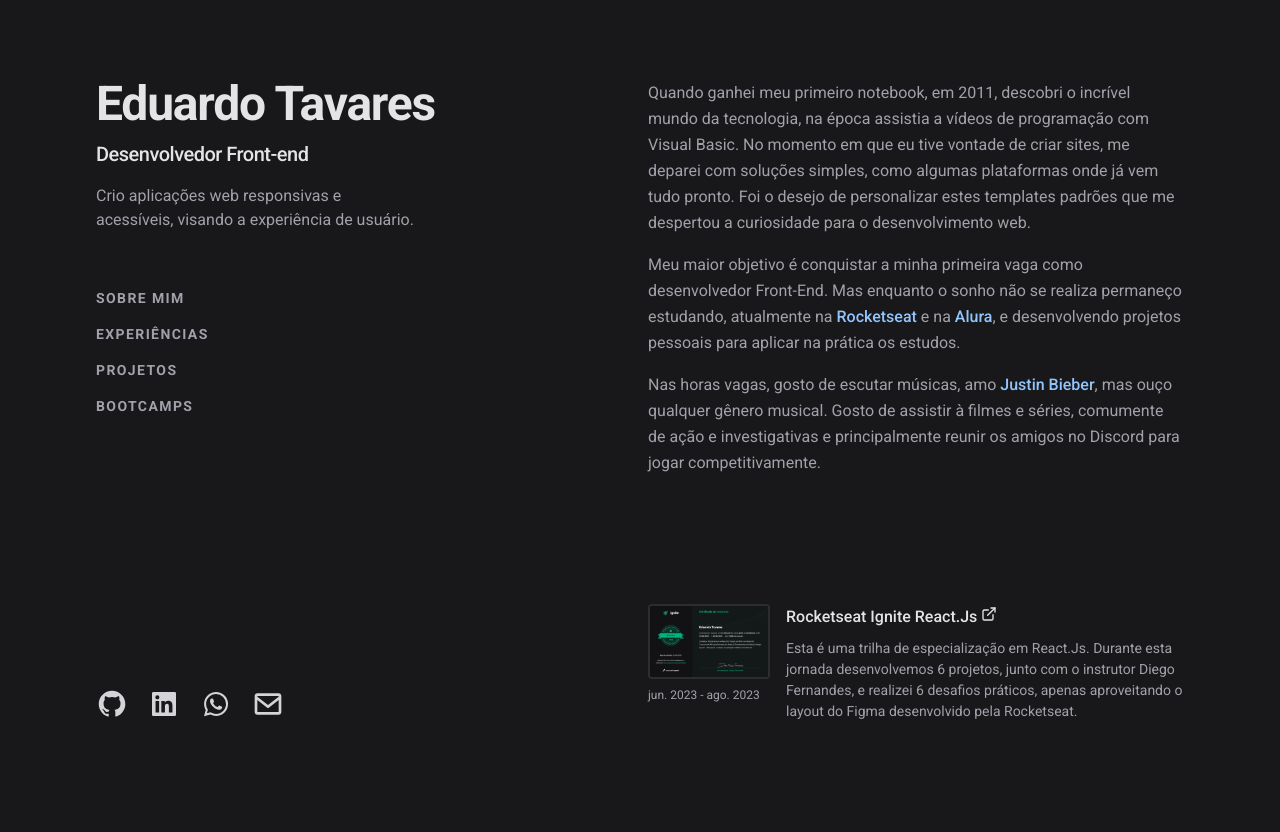
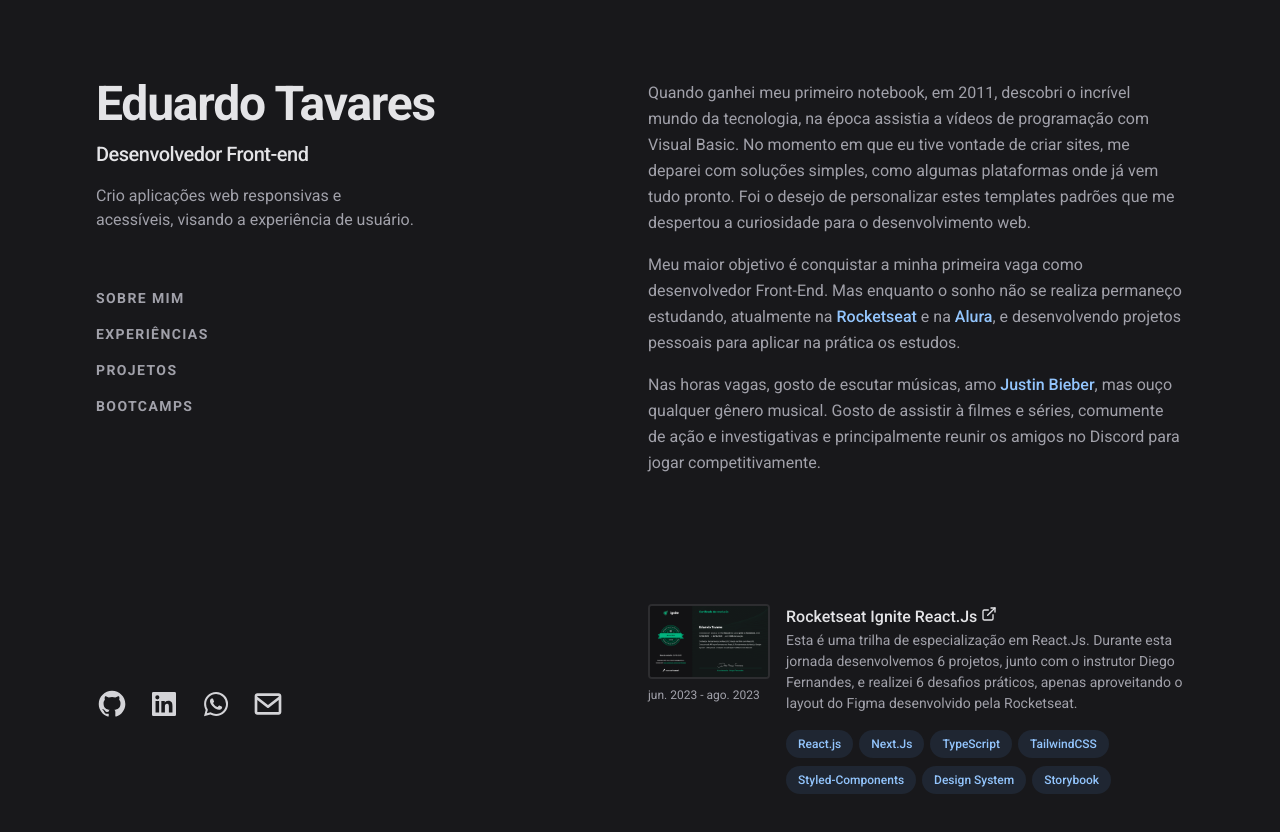
Before and after one commit to odudas/eduardotdev, a Next.js app: page / in a window 1280 px wide. Shown: the top 832 px of the page. Built offline with nearby package versions, Linux system fonts and the light colour scheme.

Commit message:
create technologie flag component

```diff
--- a/src/components/Bootcamps/BootcampCard.tsx
+++ b/src/components/Bootcamps/BootcampCard.tsx
@@ -3,6 +3,8 @@
 import { FiExternalLink } from 'react-icons/fi'
 
 import Image from 'next/image'
+
+import { TechnologieFlag } from '../TechnologieFlag'
 
 interface BootcampCardProps {
   title: string
@@ -11,6 +13,7 @@
   altText: string
   period: string
   link: string
+  technologies: string[]
 }
 
 export function BootcampCard({
@@ -20,6 +23,7 @@
   altText,
   period,
   link,
+  technologies,
 }: BootcampCardProps) {
   function handleCardLink() {
     window.open(link, '_blank')
@@ -48,7 +52,14 @@
             </span>
           </a>
         </h3>
-        <p className="mt-2 text-sm leading-normal">{description}</p>
+        <p className="text-sm leading-normal">{description}</p>
+        <ul className="mt-2 flex flex-wrap">
+          {technologies.map((tech) => (
+            <li key={tech} className="mr-1.5 mt-2">
+              <TechnologieFlag name={tech} />
+            </li>
+          ))}
+        </ul>
       </div>
 
       <div className="z-10 col-span-2">
--- a/src/components/Bootcamps/index.tsx
+++ b/src/components/Bootcamps/index.tsx
@@ -15,6 +15,15 @@
               period="jun. 2023 - ago. 2023"
               title="Rocketseat Ignite React.Js"
               description="Esta é uma trilha de especialização em React.Js. Durante esta jornada desenvolvemos 6 projetos, junto com o instrutor Diego Fernandes, e realizei 6 desafios práticos, apenas aproveitando o layout do Figma desenvolvido pela Rocketseat."
+              technologies={[
+                'React.js',
+                'Next.Js',
+                'TypeScript',
+                'TailwindCSS',
+                'Styled-Components',
+                'Design System',
+                'Storybook',
+              ]}
             />
           </li>
         </ul>
--- /dev/null
+++ b/src/components/TechnologieFlag.tsx
@@ -0,0 +1,11 @@
+interface TechnologieFlagProps {
+  name: string
+}
+
+export function TechnologieFlag({ name }: TechnologieFlagProps) {
+  return (
+    <div className="flex items-center rounded-full bg-blue-400/10 px-3 py-1 text-xs font-medium leading-5 text-blue-300">
+      {name}
+    </div>
+  )
+}
```
